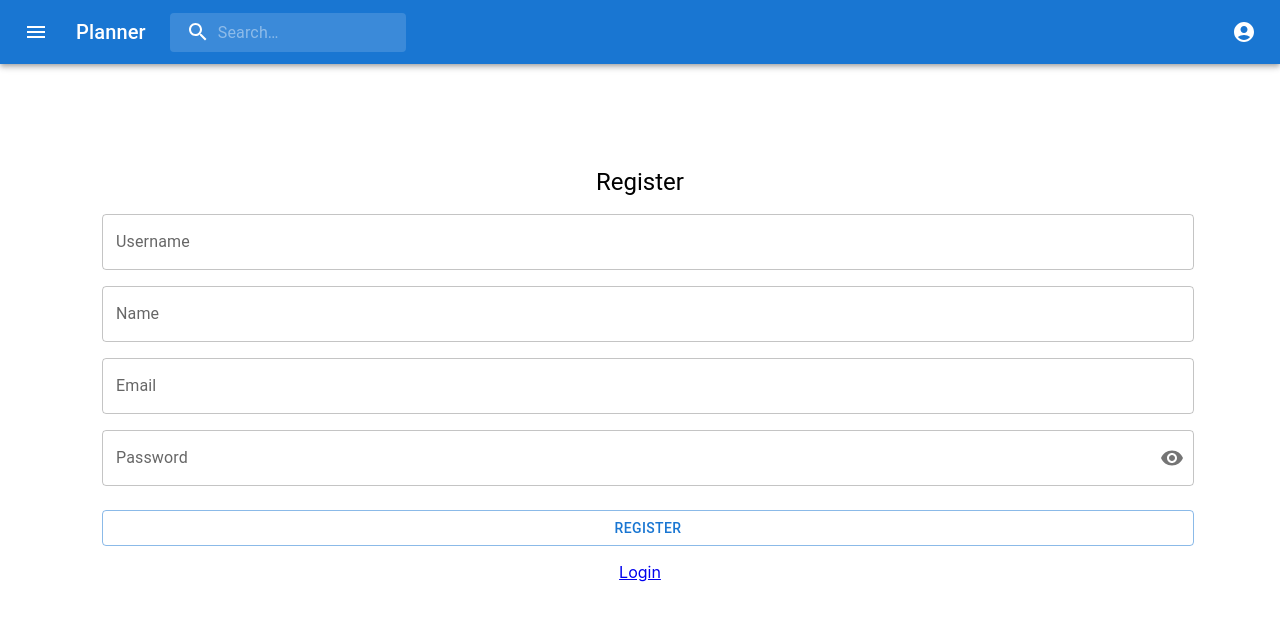
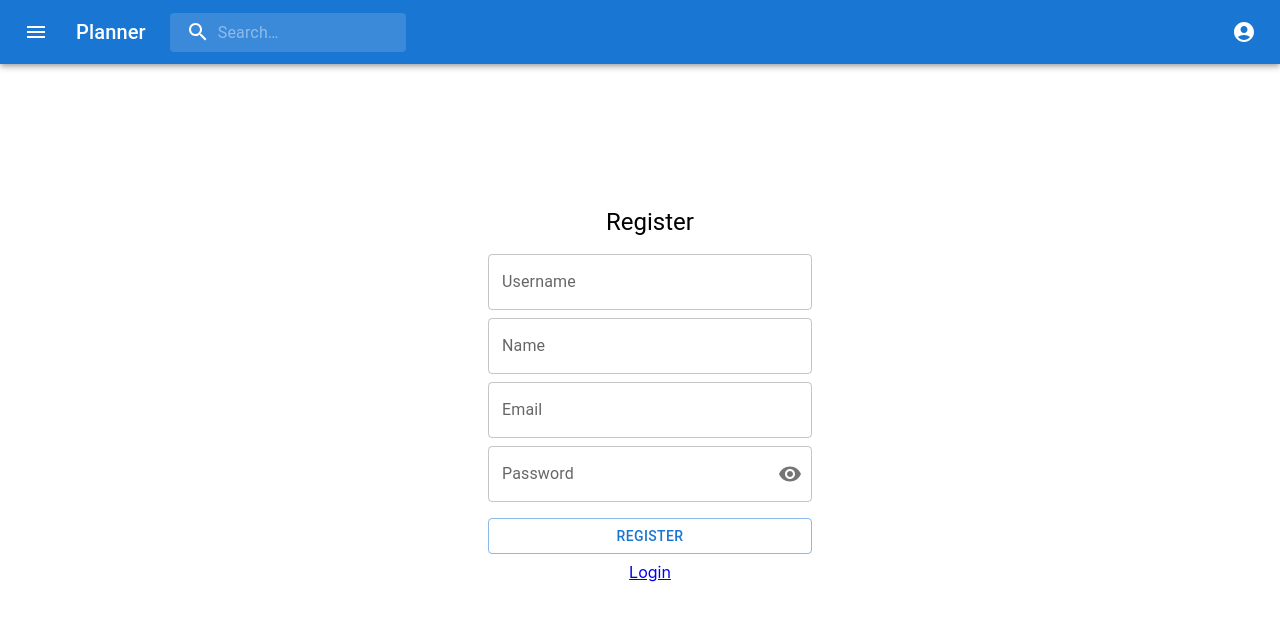
Before and after one commit to jylee2/planner-react, a React (Create React App) app: page /register in a window 1280 px wide. Shown: the top 620 px of the page. Built offline with nearby package versions, Linux system fonts and the light colour scheme.

Commit message:
style(login): fix form width

```diff
--- a/src/App/pages/Login.tsx
+++ b/src/App/pages/Login.tsx
@@ -67,6 +67,7 @@ const LoginPage = () => {
         return setError("An error occurred, please try again later.");
       } catch (error) {
         console.log("--------Error when logging in.", error);
+        return setError("Failed to login.");
       }
     },
     [navigate, values]
@@ -77,17 +78,20 @@ const LoginPage = () => {
       style={{
         margin: "10px",
         padding: 0,
-        height: "75vh",
+        height: "80vh",
+        width: "100%",
         display: "flex",
         flexDirection: "column",
         justifyContent: "center",
         alignItems: "center",
       }}
     >
+      <div style={{ maxWidth: "340px", textAlign: "center" }}>
         <Typography variant="h5" gutterBottom component="div" sx={{ m: 1 }}>
           Login
         </Typography>
 
+        <Box sx={{ m: 1 }}>
           <form method="POST">
             <TextField
               id="username"
@@ -97,10 +101,10 @@ const LoginPage = () => {
               placeholder="username"
               value={values.username}
               onChange={onFormChange("username")}
-          sx={{ m: 1, width: "100%" }}
+              sx={{ mt: 1, width: "100%" }}
               name="username"
             />
-        <FormControl sx={{ m: 1, width: "100%" }} variant="outlined">
+            <FormControl sx={{ mt: 1, width: "100%" }} variant="outlined">
               <InputLabel htmlFor="outlined-adornment-password">
                 Password
               </InputLabel>
@@ -131,13 +135,13 @@ const LoginPage = () => {
               variant="subtitle1"
               gutterBottom
               component="div"
-          sx={{ m: 1 }}
+              sx={{ mt: 1, color: "red", fontSize: "12px" }}
             >
               {error}
             </Typography>
 
             <Button
-          sx={{ m: 1, width: "100%" }}
+              sx={{ mt: 1, width: "100%" }}
               variant="outlined"
               type="submit"
               onClick={onSubmit}
@@ -145,6 +149,7 @@ const LoginPage = () => {
               Login
             </Button>
           </form>
+        </Box>
 
         <Box sx={{ m: 1 }}>
           <Link to="/register" color="secondary">
@@ -152,6 +157,7 @@ const LoginPage = () => {
           </Link>
         </Box>
       </div>
+    </div>
   );
 };
 
--- a/src/App/pages/Register.tsx
+++ b/src/App/pages/Register.tsx
@@ -84,6 +84,7 @@ const RegisterPage = () => {
         return setError("An error occurred, please try again later.");
       } catch (error) {
         console.log("--------Error when registering user.", error);
+        return setError("Failed to register.");
       }
     },
     [navigate, values]
@@ -94,23 +95,20 @@ const RegisterPage = () => {
       style={{
         margin: "10px",
         padding: 0,
-        height: "75vh",
+        height: "80vh",
+        width: "100%",
         display: "flex",
         flexDirection: "column",
         justifyContent: "center",
         alignItems: "center",
       }}
     >
-      <Typography
-        align="left"
-        variant="h5"
-        gutterBottom
-        component="div"
-        sx={{ m: 1 }}
-      >
+      <div style={{ maxWidth: "340px", textAlign: "center" }}>
+        <Typography variant="h5" gutterBottom component="div" sx={{ m: 1 }}>
           Register
         </Typography>
 
+        <Box sx={{ m: 1 }}>
           <form method="POST">
             <TextField
               id="username"
@@ -120,7 +118,7 @@ const RegisterPage = () => {
               placeholder="username"
               value={values.username}
               onChange={onFormChange("username")}
-          sx={{ m: 1, width: "100%" }}
+              sx={{ mt: 1, width: "100%" }}
               name="username"
             />
             <TextField
@@ -131,7 +129,7 @@ const RegisterPage = () => {
               placeholder="John Doe"
               value={values.name}
               onChange={onFormChange("name")}
-          sx={{ m: 1, width: "100%" }}
+              sx={{ mt: 1, width: "100%" }}
               name="name"
             />
             <TextField
@@ -142,10 +140,10 @@ const RegisterPage = () => {
               placeholder="hello@example.com"
               value={values.email}
               onChange={onFormChange("email")}
-          sx={{ m: 1, width: "100%" }}
+              sx={{ mt: 1, width: "100%" }}
               name="email"
             />
-        <FormControl sx={{ m: 1, width: "100%" }} variant="outlined">
+            <FormControl sx={{ mt: 1, width: "100%" }} variant="outlined">
               <InputLabel htmlFor="outlined-adornment-password">
                 Password
               </InputLabel>
@@ -176,13 +174,14 @@ const RegisterPage = () => {
               variant="subtitle1"
               gutterBottom
               component="div"
-          sx={{ m: 1 }}
+              sx={{ mt: 1 }}
+              style={{ color: "red", fontSize: "12px" }}
             >
               {error}
             </Typography>
 
             <Button
-          sx={{ m: 1, width: "100%" }}
+              sx={{ mt: 1, width: "100%" }}
               variant="outlined"
               type="submit"
               onClick={onSubmit}
@@ -190,6 +189,7 @@ const RegisterPage = () => {
               Register
             </Button>
           </form>
+        </Box>
 
         <Box sx={{ m: 1 }}>
           <Link to="/login" color="secondary">
@@ -197,6 +197,7 @@ const RegisterPage = () => {
           </Link>
         </Box>
       </div>
+    </div>
   );
 };
 
```
Lines whose indentation alone changed are shown as unchanged.
